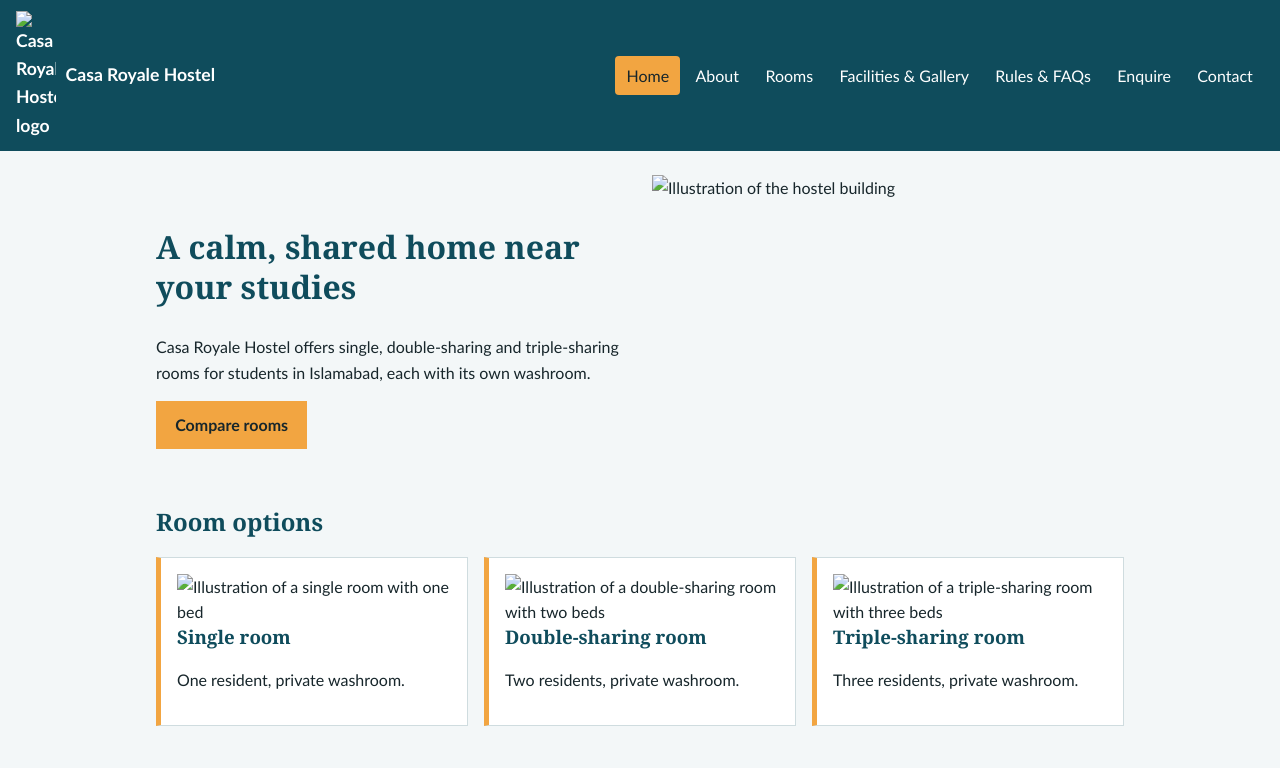
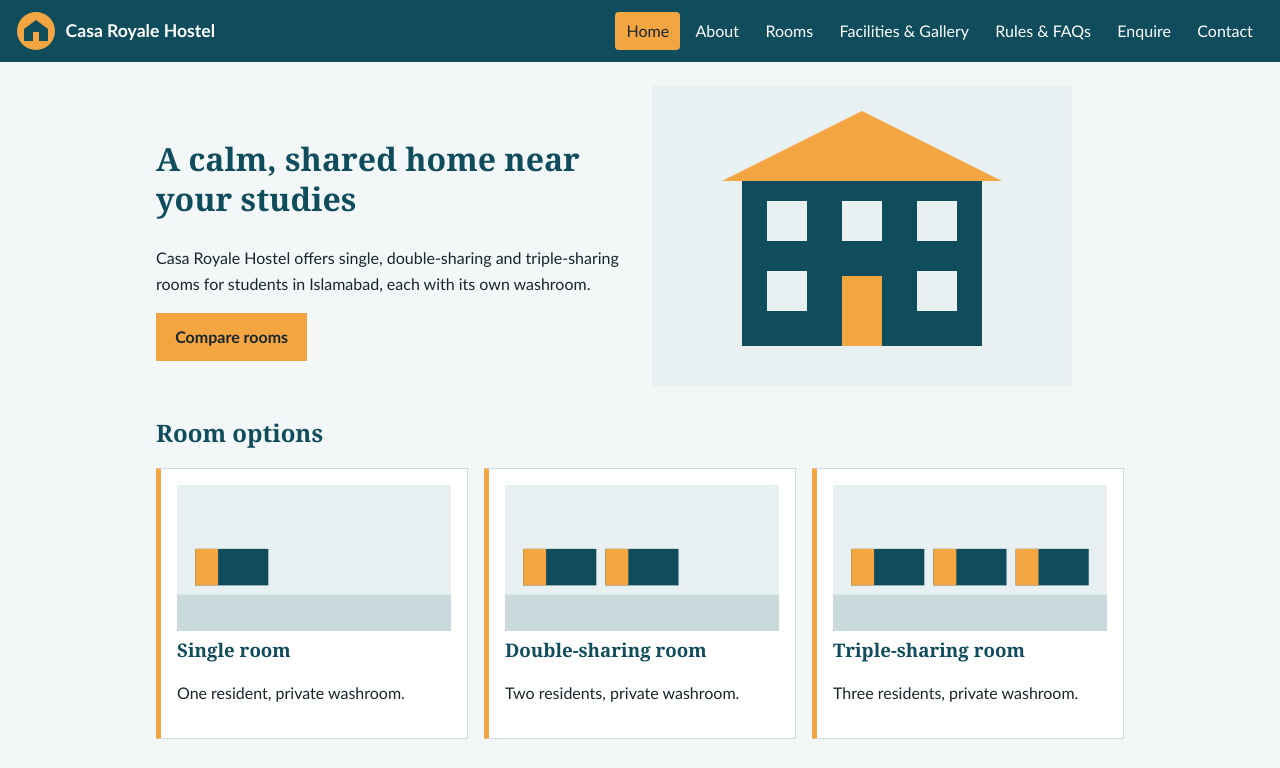
Before and after one commit to rohansalahuddin77-cmd/Casa-Royale-Hostel, a plain HTML site: page index.html in a window 1280 px wide. Shown: the top 768 px of the page. Drawn offline with Linux system fonts and the light colour scheme; files that its build step writes are made by us from their sources.

Commit message:
Update HTML links to flat structure.

```diff
--- a/index.html
+++ b/index.html
@@ -5,11 +5,11 @@
 <meta name="viewport" content="width=device-width, initial-scale=1">
 <meta name="description" content="Casa Royale Hostel: single, double and triple-sharing rooms for students in Islamabad.">
 <title>Home | Casa Royale Hostel</title>
-<link rel="stylesheet" href="css/style.css">
+<link rel="stylesheet" href="style.css">
 </head>
 <body>
 <header class="site-header">
-<a class="brand" href="index.html"><img src="images/logo.svg" alt="Casa Royale Hostel logo" width="40" height="40"><span>Casa Royale Hostel</span></a>
+<a class="brand" href="index.html"><img src="logo.svg" alt="Casa Royale Hostel logo" width="40" height="40"><span>Casa Royale Hostel</span></a>
 <nav aria-label="Main navigation"><ul><li><a href="index.html" aria-current="page">Home</a></li><li><a href="about.html">About</a></li><li><a href="rooms.html">Rooms</a></li><li><a href="facilities.html">Facilities & Gallery</a></li><li><a href="rules.html">Rules & FAQs</a></li><li><a href="enquiry.html">Enquire</a></li><li><a href="contact.html">Contact</a></li></ul></nav>
 </header>
 <main id="main">
@@ -17,13 +17,13 @@
 <div><h1>A calm, shared home near your studies</h1>
 <p>Casa Royale Hostel offers single, double-sharing and triple-sharing rooms for students in Islamabad, each with its own washroom.</p>
 <a class="btn" href="rooms.html">Compare rooms</a></div>
-<img src="images/hero.svg" alt="Illustration of the hostel building" width="420" height="300">
+<img src="hero.svg" alt="Illustration of the hostel building" width="420" height="300">
 </section>
 <section id="preview"><h2>Room options</h2>
 <div class="cards">
-<article class="card"><img src="images/room-single.svg" alt="Illustration of a single room with one bed" width="300" height="160"><h3>Single room</h3><p>One resident, private washroom.</p></article>
-<article class="card"><img src="images/room-double.svg" alt="Illustration of a double-sharing room with two beds" width="300" height="160"><h3>Double-sharing room</h3><p>Two residents, private washroom.</p></article>
-<article class="card"><img src="images/room-triple.svg" alt="Illustration of a triple-sharing room with three beds" width="300" height="160"><h3>Triple-sharing room</h3><p>Three residents, private washroom.</p></article>
+<article class="card"><img src="room-single.svg" alt="Illustration of a single room with one bed" width="300" height="160"><h3>Single room</h3><p>One resident, private washroom.</p></article>
+<article class="card"><img src="room-double.svg" alt="Illustration of a double-sharing room with two beds" width="300" height="160"><h3>Double-sharing room</h3><p>Two residents, private washroom.</p></article>
+<article class="card"><img src="room-triple.svg" alt="Illustration of a triple-sharing room with three beds" width="300" height="160"><h3>Triple-sharing room</h3><p>Three residents, private washroom.</p></article>
 </div></section>
 <section id="highlights"><h2>Shared facilities</h2>
 <ul class="list"><li>Kitchen</li><li>Dining area</li><li>Laundry</li></ul></section>
```
Also changed, not shown: about.html (+3 -3 lines), contact.html (+2 -2 lines), enquiry.html (+2 -2 lines), facilities.html (+5 -5 lines), rooms.html (+2 -2 lines), rules.html (+2 -2 lines).
